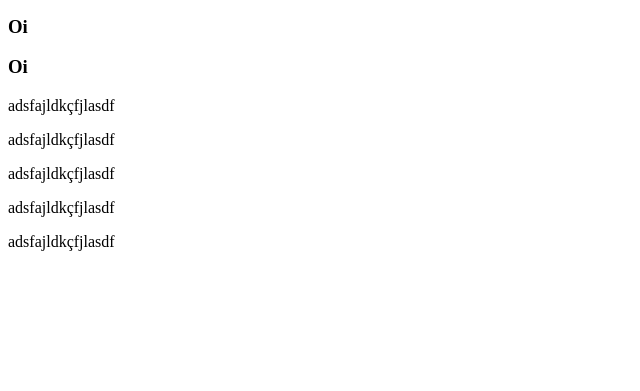
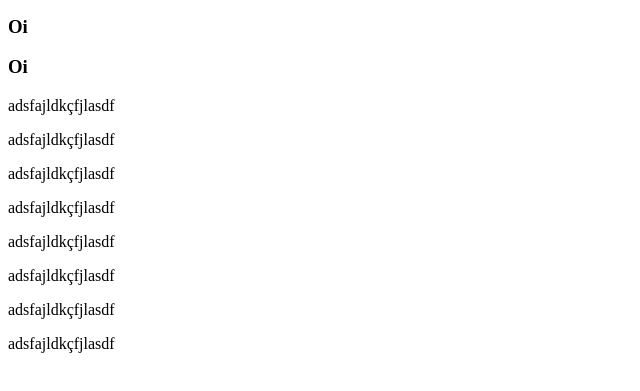
Before and after one commit to DaniloSreis/teste, a plain HTML site: page index.html in a window 1280 px wide. Shown: the part 105-496 px from the top of the page, without its empty margins (0-640 px from the left). Drawn offline with Linux system fonts and the light colour scheme.

Commit message:
alkdsjfaçldfjçlasdfjlasdkfjdani

```diff
--- a/index.html
+++ b/index.html
@@ -15,5 +15,8 @@
   <p>adsfajldkçfjlasdf</p>
   <p>adsfajldkçfjlasdf</p>
   <p>adsfajldkçfjlasdf</p>
+  <p>adsfajldkçfjlasdf</p>
+  <p>adsfajldkçfjlasdf</p>
+  <p>adsfajldkçfjlasdf</p>
 </body>
 </html>
```
